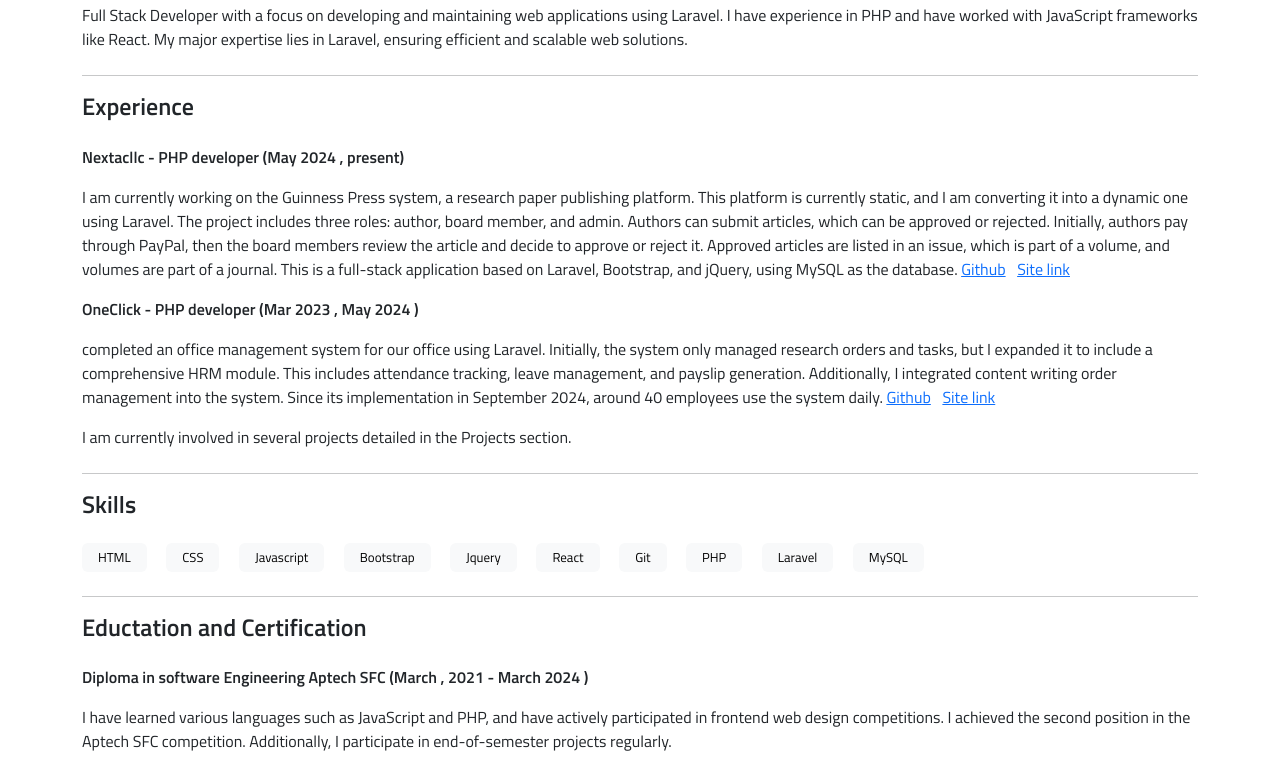
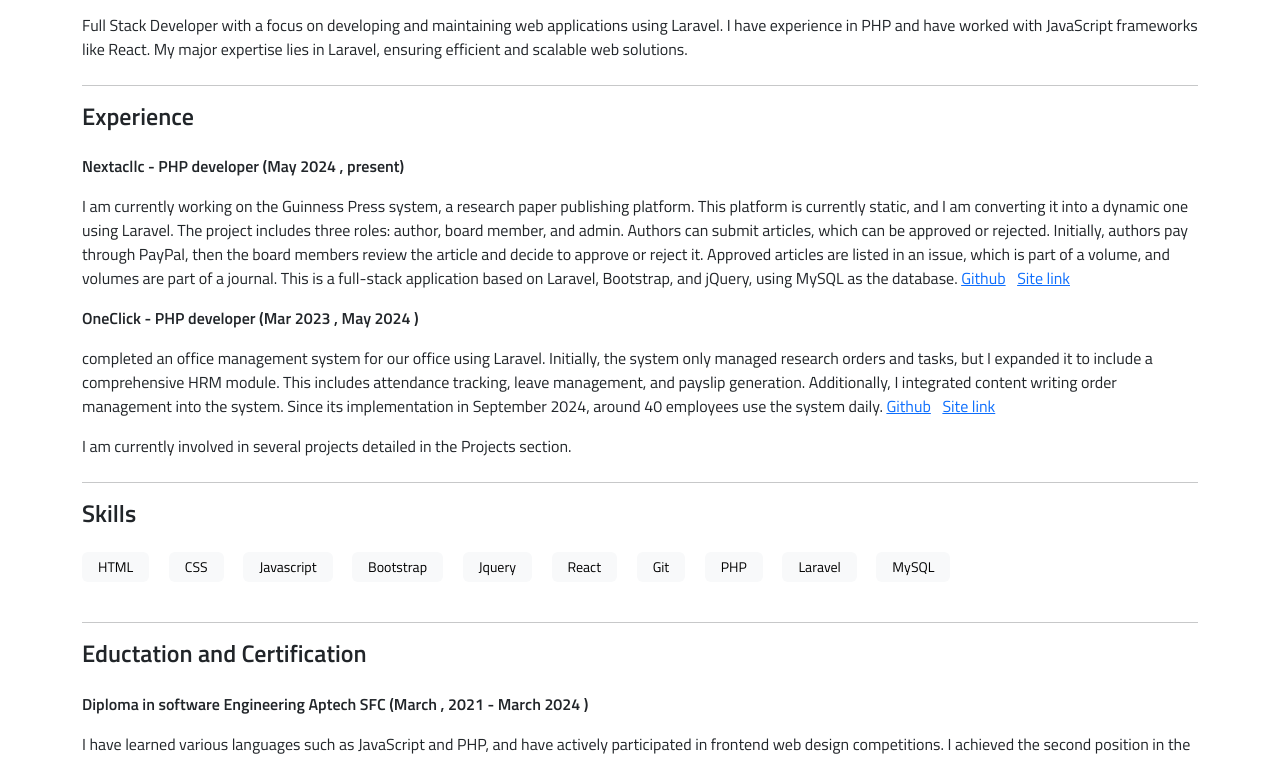
Before and after one commit to HassanAhmed36/Hassanahmed36, a plain HTML site: page index.html in a window 1280 px wide. Shown: the part 149-910 px from the top of the page. Drawn offline with nearby package versions, Linux system fonts and the light colour scheme.

Commit message:
heading and some other changes

```diff
--- a/index.html
+++ b/index.html
@@ -18,10 +18,10 @@
     />
     <link rel="stylesheet" href="style.css" />
   </head>
-  <body class="">
+  <body>
     <div class="container my-5">
       <div class="mb-4">
-        <h1 class="mb-3 fw-bold">Hassan Ahmed</h1>
+        <h1 class="mb-3 fw-bold" style="font-size: 3rem;">Hassan Ahmed</h1>
         <p>
           <a
             href="https://github.com/HassanAhmed36/"
@@ -117,16 +117,16 @@
       <div class="mb-4">
         <h4 class="mb-4 fw-semibold">Skills</h4>
         <div class="mb-2">
-          <span class="badge text-bg-light px-3 py-2 me-2">HTML</span>
-          <span class="badge text-bg-light px-3 py-2 mx-2">CSS</span>
-          <span class="badge text-bg-light px-3 py-2 mx-2">Javascript</span>
-          <span class="badge text-bg-light px-3 py-2 mx-2">Bootstrap</span>
-          <span class="badge text-bg-light px-3 py-2 mx-2">Jquery</span>
-          <span class="badge text-bg-light px-3 py-2 mx-2">React</span>
-          <span class="badge text-bg-light px-3 py-2 mx-2">Git</span>
-          <span class="badge text-bg-light px-3 py-2 mx-2">PHP</span>
-          <span class="badge text-bg-light px-3 py-2 mx-2">Laravel</span>
-          <span class="badge text-bg-light px-3 py-2 ms-2">MySQL</span>
+          <span class="badge text-bg-light px-3 py-2 me-2 mb-3" style="font-size: 14px !important;">HTML</span>
+          <span class="badge text-bg-light px-3 py-2 mx-2 mb-3" style="font-size: 14px !important;">CSS</span>
+          <span class="badge text-bg-light px-3 py-2 mx-2 mb-3" style="font-size: 14px !important;">Javascript</span>
+          <span class="badge text-bg-light px-3 py-2 mx-2 mb-3" style="font-size: 14px !important;">Bootstrap</span>
+          <span class="badge text-bg-light px-3 py-2 mx-2 mb-3" style="font-size: 14px !important;">Jquery</span>
+          <span class="badge text-bg-light px-3 py-2 mx-2 mb-3" style="font-size: 14px !important;">React</span>
+          <span class="badge text-bg-light px-3 py-2 mx-2 mb-3" style="font-size: 14px !important;">Git</span>
+          <span class="badge text-bg-light px-3 py-2 mx-2 mb-3" style="font-size: 14px !important;">PHP</span>
+          <span class="badge text-bg-light px-3 py-2 mx-2 mb-3" style="font-size: 14px !important;">Laravel</span>
+          <span class="badge text-bg-light px-3 py-2 ms-2 mb-3" style="font-size: 14px !important;">MySQL</span>
         </div>
       </div>
       <hr />
```
